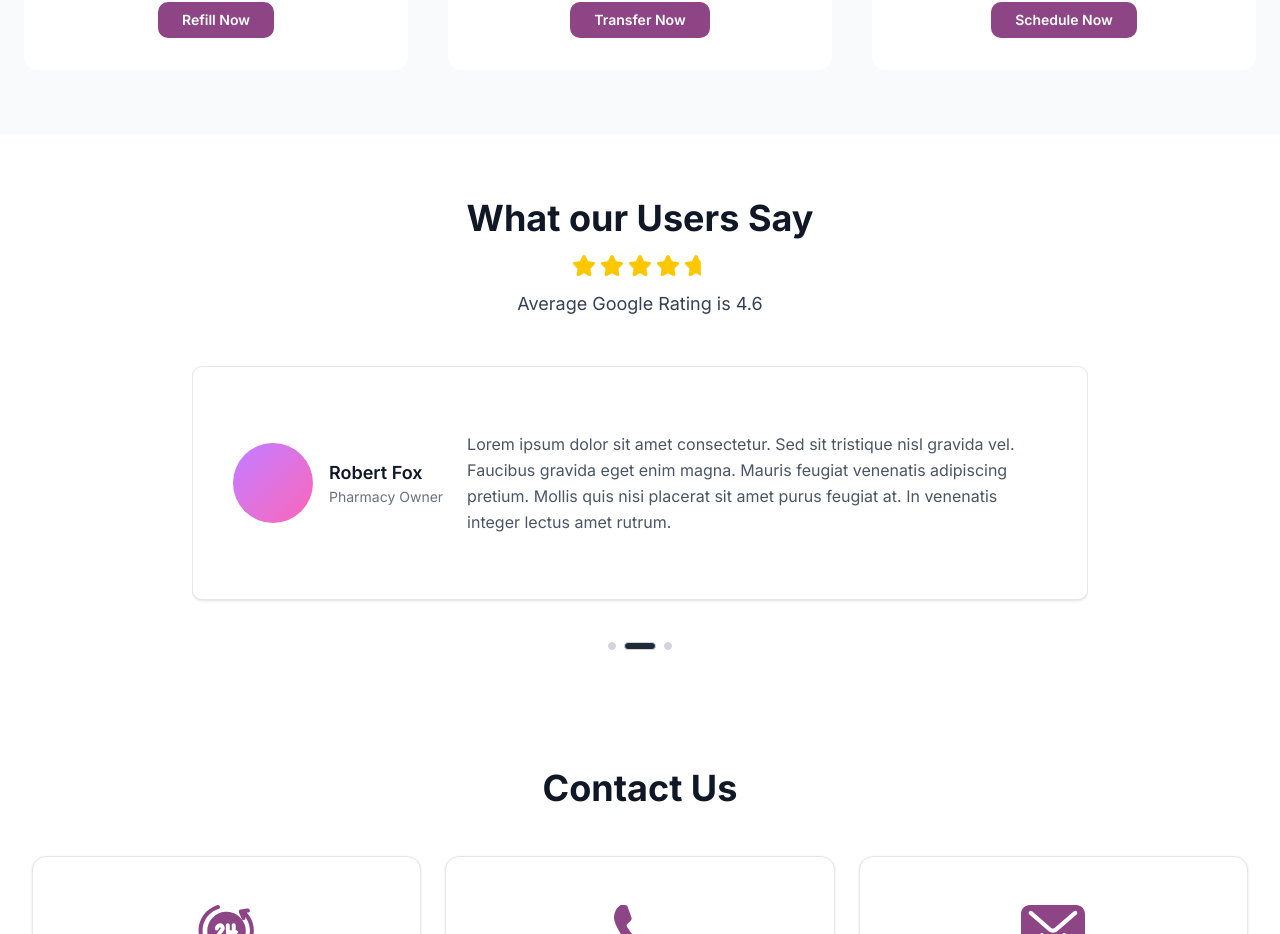
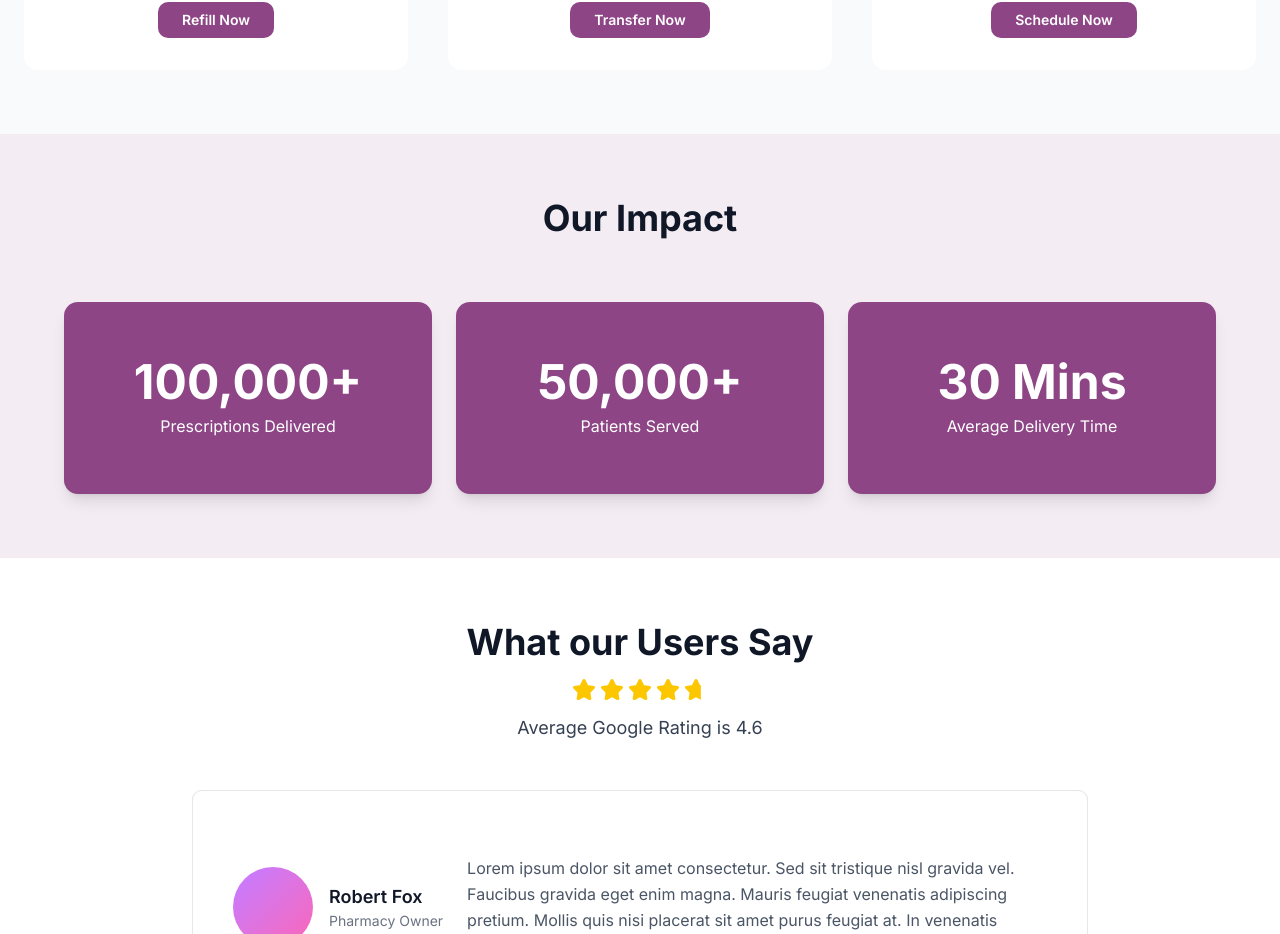
Before and after one commit to TanvirAhmed2942/future-pharmacy-website, a Next.js app: page / in a window 1280 px wide. Shown: the part 1413-2347 px from the top of the page. Built offline with nearby package versions, Linux system fonts and the light colour scheme.

Commit message:
home page

```diff
--- a/src/components/main/aboutus/ourImpact.tsx
+++ b/src/components/main/aboutus/ourImpact.tsx
@@ -43,7 +43,7 @@ export default function OurImpact() {
           </div>
         </div>
       </div>
-      <TransferPrescriptionSection />
+      {/* <TransferPrescriptionSection /> */}
     </>
   );
 }
--- a/src/components/main/home/Home.tsx
+++ b/src/components/main/home/Home.tsx
@@ -3,6 +3,7 @@ import MapAndFormSection from "./MapAndFormSection";
 import RefillSection from "./RefillSection";
 import UserTestimonial from "./userTestimonial";
 import ContactUsSection from "./contactUsSection";
+import OurImpact from "../aboutus/ourImpact";
 
 function Home() {
   return (
@@ -11,6 +12,7 @@ function Home() {
         <MapAndFormSection />
         <RefillSection />
       </div>
+      <OurImpact />
       <UserTestimonial />
       <div className="bg-white">
         <ContactUsSection />
```
